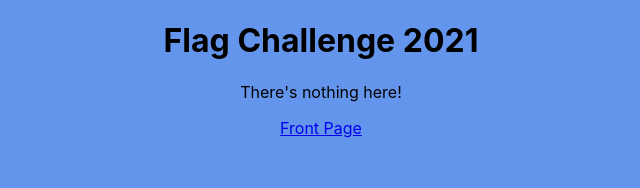
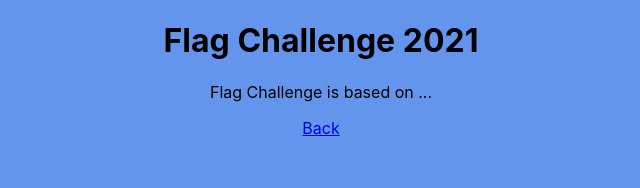
Before and after one commit to Paroni/flag-challenge, a React (Create React App) app: page /about in a window 1280 px wide. Shown: the top 188 px of the page, without its empty margins (319-959 px from the left). Built offline with nearby package versions, Linux system fonts and the light colour scheme.

Commit message:
Add About

```diff
--- /dev/null
+++ b/src/About.tsx
@@ -0,0 +1,21 @@
+import React from 'react';
+import {Link} from "react-router-dom";
+
+function About() {
+  return (
+    <div className="About">
+      <div>
+        <p>
+          Flag Challenge is based on ...
+        </p>
+      </div>
+      <div>
+        <Link to={"/"} >
+          Back
+        </Link>
+      </div>
+    </div>
+  );
+}
+
+export default About;
--- a/src/Home.tsx
+++ b/src/Home.tsx
@@ -15,6 +15,11 @@
         </Link>
       </div>
       <div>
+        <Link to={"/about"} >
+          About
+        </Link>
+      </div>
+      <div>
         <Link to={"/author"} >
           Author
         </Link>
--- a/src/index.tsx
+++ b/src/index.tsx
@@ -8,6 +8,7 @@
 import Author from "./Author";
 import Leaderboards from "./Leaderboards";
 import PageNotFound from "./PageNotFound";
+import About from "./About";
 
 ReactDOM.render(
   <React.StrictMode>
@@ -17,6 +18,7 @@
           <Route index element={<Home />} />
           <Route path="challenge" element={<TimeTrial />} />
           <Route path="leaderboards" element={<Leaderboards />} />
+          <Route path="about" element={<About />} />
           <Route path="author" element={<Author />} />
           <Route path="*" element={<PageNotFound />} />
         </Route>
```
